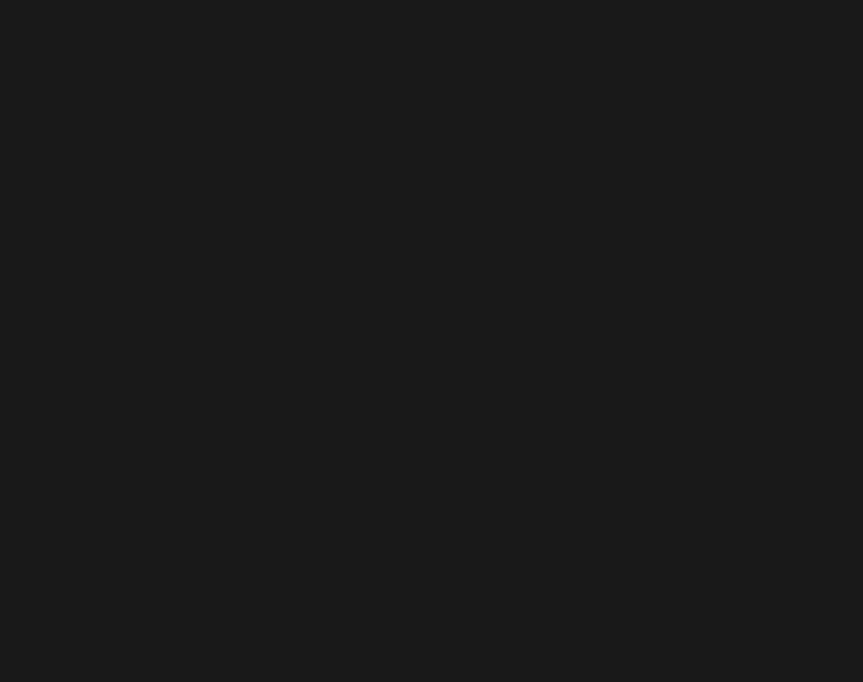
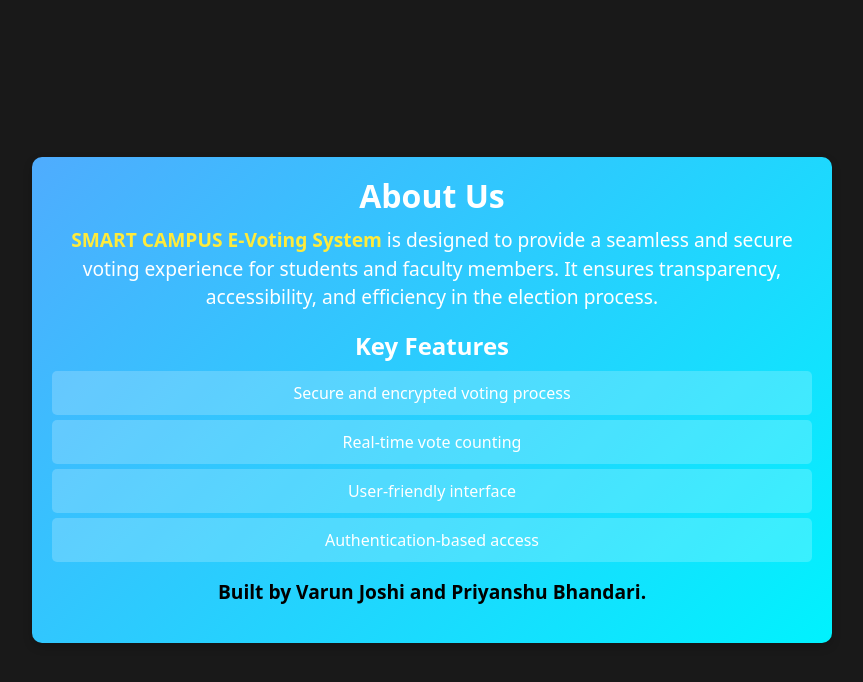
Before and after one commit to Coders-33/voting-system, a React (Vite) app in the folder FRONTEND/: page /about in a window 1280 px wide. Before the commit this address had no page. Shown: the top 682 px of the page, without its empty margins (208-1071 px from the left). Built offline with nearby package versions, Linux system fonts and the light colour scheme.

Commit message:
created about page and fix bugs

```diff
--- a/FRONTEND/src/App.tsx
+++ b/FRONTEND/src/App.tsx
@@ -10,6 +10,7 @@ import ResetPassword from "./Small-components/ResetPassword"
 import { useAuthContext } from "./Context/UserContext"
 import { startingTime , cacheTime } from "./script/GetData"
 import Admin from "./Small-components/Admin"
+import About from "./Components/About"
 
 
 function App() {
@@ -32,6 +33,8 @@ const { user }  = useAuthContext();
      <Route path="/forget-password" element={<ForgetPassword/>} />
      <Route path="/admin" element={<Admin/>} />
      <Route path="/rs/:id1/:id2" element={<ResetPassword/>} />
+     <Route path="/about" element={<About/>} />
+
 
 
 
--- /dev/null
+++ b/FRONTEND/src/Components/About.tsx
@@ -0,0 +1,30 @@
+import styles from "../Styling/About.module.css";
+
+const About = () => {
+  return (
+    <div style={{display : "flex", width : "100vw" , height : "100vh" ,
+    alignItems : "center" , justifyContent : "center" }}>
+
+        <div className={styles.container}>
+      <h1 className={styles.title}>About Us</h1>
+      <p className={styles.description}>
+        <span className={styles.highlight} >SMART CAMPUS E-Voting System</span> is designed to provide a seamless and secure
+        voting experience for students and faculty members. It ensures transparency,
+        accessibility, and efficiency in the election process.
+      </p>
+      <div className={styles.features}>
+        <h2 className={styles.subTitle}>Key Features</h2>
+        <ul className={styles.list}>
+          <li>Secure and encrypted voting process</li>
+          <li>Real-time vote counting</li>
+          <li>User-friendly interface</li>
+          <li>Authentication-based access</li>
+        </ul>
+      </div>
+      <p style={{ color : "black" , fontSize : "1.2rem" , fontWeight : "bolder"}}>Built by Varun Joshi and Priyanshu Bhandari.</p>
+    </div>
+    </div>
+  );
+};
+
+export default About;
--- a/FRONTEND/src/Small-components/Navbar.tsx
+++ b/FRONTEND/src/Small-components/Navbar.tsx
@@ -79,7 +79,7 @@ const userIconStyle : any= {
       <div ref={leftBarRef} className={styles.navLeftSideItems}>
         <FontAwesomeIcon onClick={() => setLeftSideBarEnable(false)} icon={faArrowLeft} id={styles.closeLeftBar} />
         <img onClick={() => navigate("/")} src={logo} alt="" id={styles.homeIconImage} />
-        <span>About</span>
+        <span onClick={() => navigate("/about")} >About</span>
         <span onClick={() => !user ? navigate("/login") : navigate("/live-result")} >Live Result</span>
         <span onClick={() => navigate("/contact")}>Contact</span>
         <span onClick={() => navigate("/help")}>Help</span>
--- /dev/null
+++ b/FRONTEND/src/Styling/About.module.css
@@ -0,0 +1,48 @@
+.container {
+    max-width: 800px;
+    margin: auto;
+    text-align: center;
+    padding: 20px;
+    background: linear-gradient(135deg, #4facfe, #00f2fe);
+    border-radius: 10px;
+    box-shadow: 0 4px 10px rgba(0, 0, 0, 0.2);
+    color: white;
+  }
+
+  .title {
+    font-size: 2rem;
+    font-weight: bold;
+    margin-bottom: 10px;
+  }
+
+  .description {
+    font-size: 1.2rem;
+    margin-bottom: 15px;
+  }
+
+  .highlight {
+    font-weight: bold;
+    color: #ffeb3b;
+  }
+
+  .features {
+    margin-top: 20px;
+  }
+
+  .subTitle {
+    font-size: 1.5rem;
+    font-weight: bold;
+    margin-bottom: 10px;
+  }
+
+  .list {
+    list-style: none;
+    padding: 0;
+  }
+
+  .list li {
+    background: rgba(255, 255, 255, 0.2);
+    padding: 10px;
+    margin: 5px 0;
+    border-radius: 5px;
+  }
--- a/FRONTEND/src/Styling/Dashboard.module.css
+++ b/FRONTEND/src/Styling/Dashboard.module.css
@@ -256,7 +256,7 @@ footer .footerItems img:hover {
   height: 800px;
   width: 100%;
   overflow: hidden;
-  background-size: contain;
+  background-size: cover;
   margin-bottom: 50px;
   background-repeat: no-repeat;
 }
@@ -425,7 +425,6 @@ footer .footerItems img:hover {
 
     height: 350px;
     width: 100%;
-
     background-size: cover;
   }
 
--- a/FRONTEND/src/script/GetData.ts
+++ b/FRONTEND/src/script/GetData.ts
@@ -1,4 +1,4 @@
-export const BACKEND_URL  = "http://192.168.1.20:5000";
+export const BACKEND_URL  = "http://localhost:5000";
 
 
 export let cacheTime : any = 0;
```
